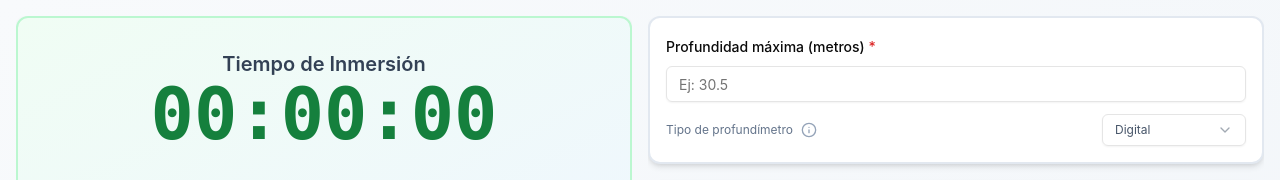
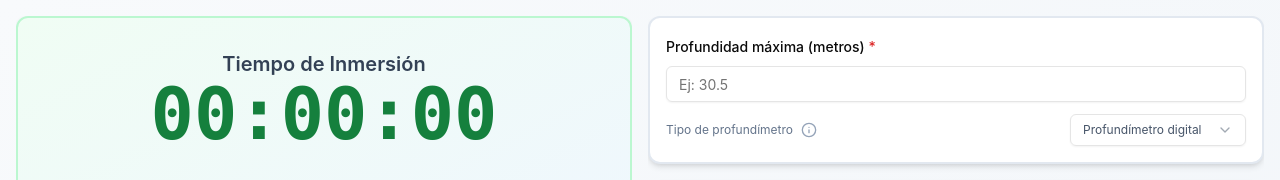
Before and after one commit to foxtrotgolf15/appfinal2026, a React (Create React App) app in the folder frontend/: page /realtime-form in a window 1280 px wide. Shown: the top 180 px of the page. Built offline with nearby package versions, Linux system fonts and the light colour scheme.

Commit message:
Opciones y hoja de inmersión: 'Profundímetro digital' y 'Profundímetro neumático'
Co-Authored-By: Claude Sonnet 5.5 <noreply@anthropic.com>
Claude-Session: https://claude.ai/code/session_014wDtrqfo5XzWdnuiRwqMo8

```diff
--- a/frontend/src/components/FormScreen.jsx
+++ b/frontend/src/components/FormScreen.jsx
@@ -331,7 +331,7 @@ const FormScreen = () => {
                     </SelectTrigger>
                     <SelectContent>
                       <SelectItem value="neumatico">Profundímetro neumático</SelectItem>
-                      <SelectItem value="ordenador">Ordenador / profundímetro del buzo</SelectItem>
+                      <SelectItem value="ordenador">Profundímetro digital</SelectItem>
                     </SelectContent>
                   </Select>
                 </div>
--- a/frontend/src/components/RealtimeFormScreen.jsx
+++ b/frontend/src/components/RealtimeFormScreen.jsx
@@ -424,7 +424,7 @@ const RealtimeFormScreen = () => {
                   {/* P2.1 */}
                   <div className="flex items-center justify-between gap-2">
                     <div className="flex items-center gap-1">
-                      <Label className="text-xs font-normal text-slate-500">Tipo de profundímetro</Label>
+                      <Label className="text-xs font-normal text-slate-500 whitespace-nowrap">Tipo de profundímetro</Label>
                       <TooltipProvider>
                         <Tooltip delayDuration={0}>
                           <TooltipTrigger asChild>
@@ -433,18 +433,18 @@ const RealtimeFormScreen = () => {
                             </button>
                           </TooltipTrigger>
                           <TooltipContent className="max-w-xs bg-slate-900 text-white p-3 text-sm">
-                            <p>En caso de seleccionar la opción Neumático se aplicará una corrección automáticamente que compense el peso del aire en la manguera</p>
+                            <p>En caso de seleccionar la opción Profundímetro neumático se aplicará una corrección automáticamente que compense el peso del aire en la manguera</p>
                           </TooltipContent>
                         </Tooltip>
                       </TooltipProvider>
                     </div>
                     <Select value={p2_1} onValueChange={setP2_1}>
-                      <SelectTrigger className="h-8 w-36 text-xs text-slate-600 transition-all duration-200 focus:ring-2 focus:ring-green-500">
+                      <SelectTrigger className="h-8 w-44 text-xs text-slate-600 transition-all duration-200 focus:ring-2 focus:ring-green-500">
                         <SelectValue placeholder="Seleccione" />
                       </SelectTrigger>
                       <SelectContent>
-                        <SelectItem value="ordenador">Digital</SelectItem>
-                        <SelectItem value="neumatico">Neumático</SelectItem>
+                        <SelectItem value="ordenador">Profundímetro digital</SelectItem>
+                        <SelectItem value="neumatico">Profundímetro neumático</SelectItem>
                       </SelectContent>
                     </Select>
                   </div>
--- a/frontend/src/services/pdfGenerator.js
+++ b/frontend/src/services/pdfGenerator.js
@@ -52,7 +52,7 @@ const generarID = (fecha, proyecto, horaLlegada) => {
 // Obtener el nombre del modo de profundímetro
 const getTipoProfundimetro = (p2_1) => {
   if (p2_1 === 'neumatico') return 'Profundímetro neumático';
-  if (p2_1 === 'ordenador') return 'Ordenador / profundímetro del buzo';
+  if (p2_1 === 'ordenador') return 'Profundímetro digital';
   return '';
 };
 
```
